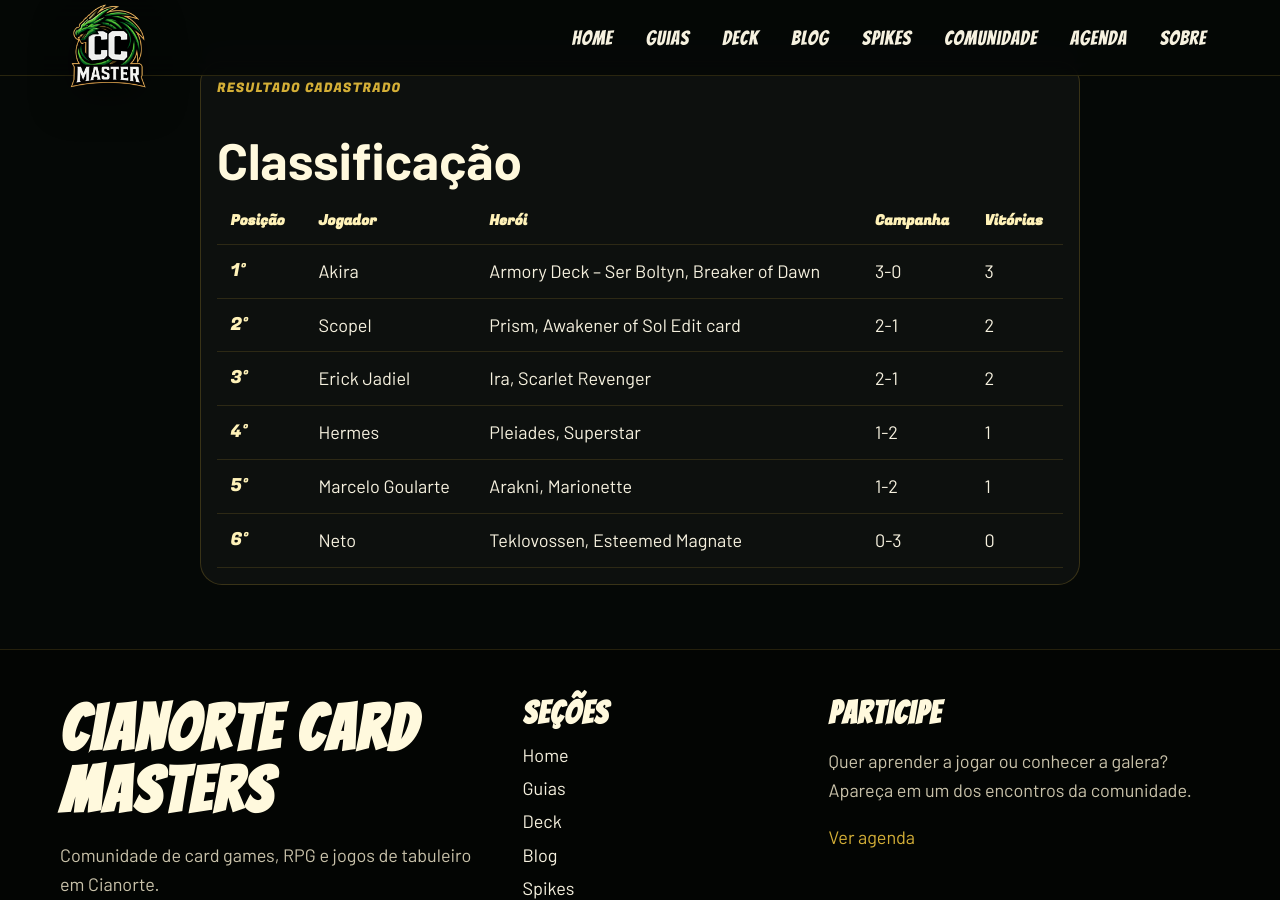
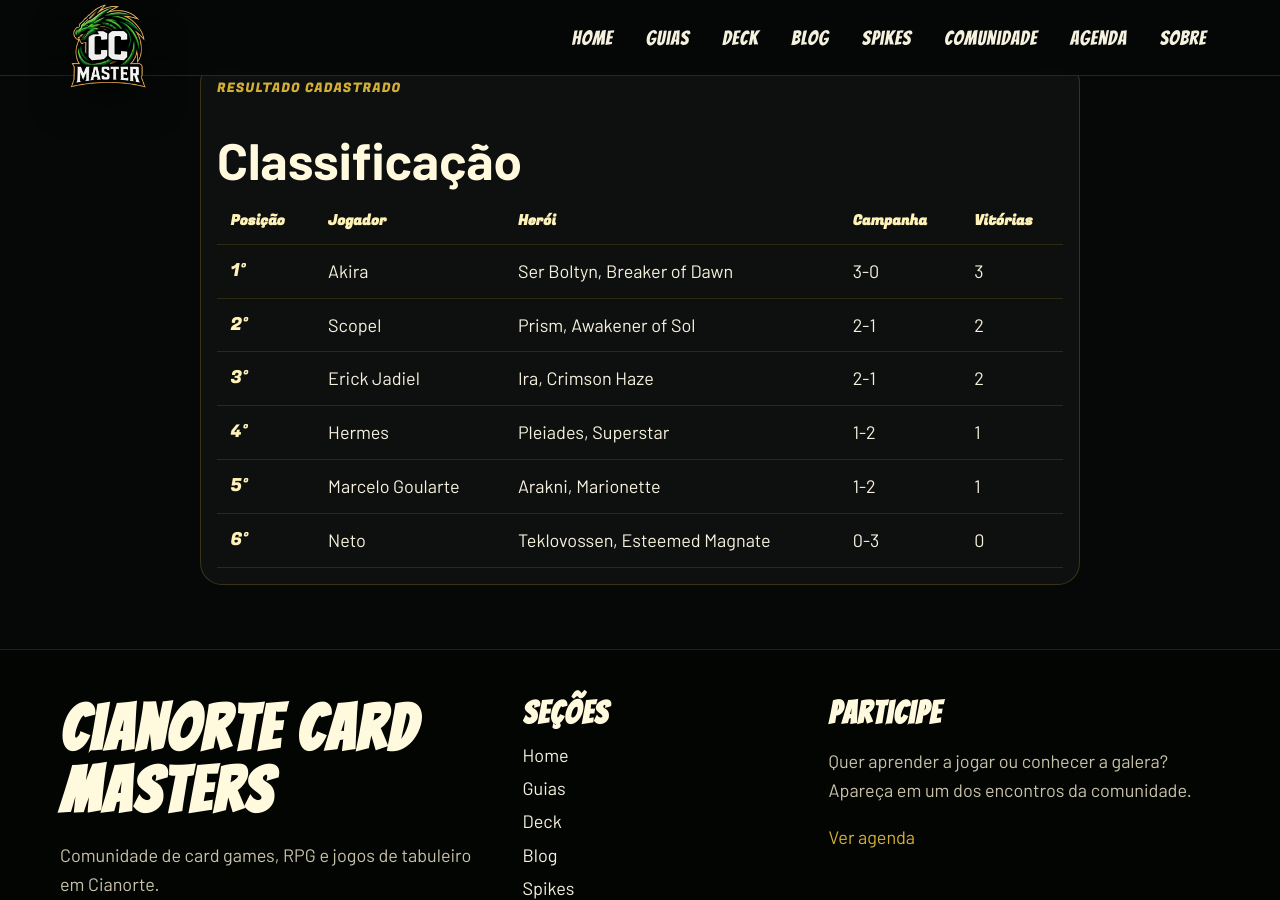
Before and after one commit to Knoha-knotoa/cianortecardmaster, a Jekyll site: the page built from _comunidade/Armory/armory-20-05-2026.md, in a window 1280 px wide and 900 px high, scrolled down 588 px. Built offline with Jekyll 4.4.1, drawn with Linux system fonts in a browser that asks for light colours.

Commit message:
Add files via upload

```diff
--- a/_comunidade/Armory/armory-20-05-2026.md
+++ b/_comunidade/Armory/armory-20-05-2026.md
@@ -10,15 +10,15 @@ author: "Cianorte Card Masters"
 image: "/assets/img/category/armory.svg"
 results:
   - player: "Akira"
-    hero: "Armory Deck – Ser Boltyn, Breaker of Dawn"
+    hero: "Ser Boltyn, Breaker of Dawn"
     record: "3-0"
     wins: 3
   - player: "Scopel"
-    hero: "Prism, Awakener of Sol Edit card"
+    hero: "Prism, Awakener of Sol"
     record: "2-1"
     wins: 2
   - player: "Erick Jadiel"
-    hero: "Ira, Scarlet Revenger"
+    hero: "Ira, Crimson Haze"
     record: "2-1"
     wins: 2
   - player: "Hermes"
```
Also changed, not shown: _comunidade/Armory/Armory-13-05-2026.md (+1 -1 lines), _comunidade/Armory/modelo-resultado-armory.md (+1 -0 lines).
